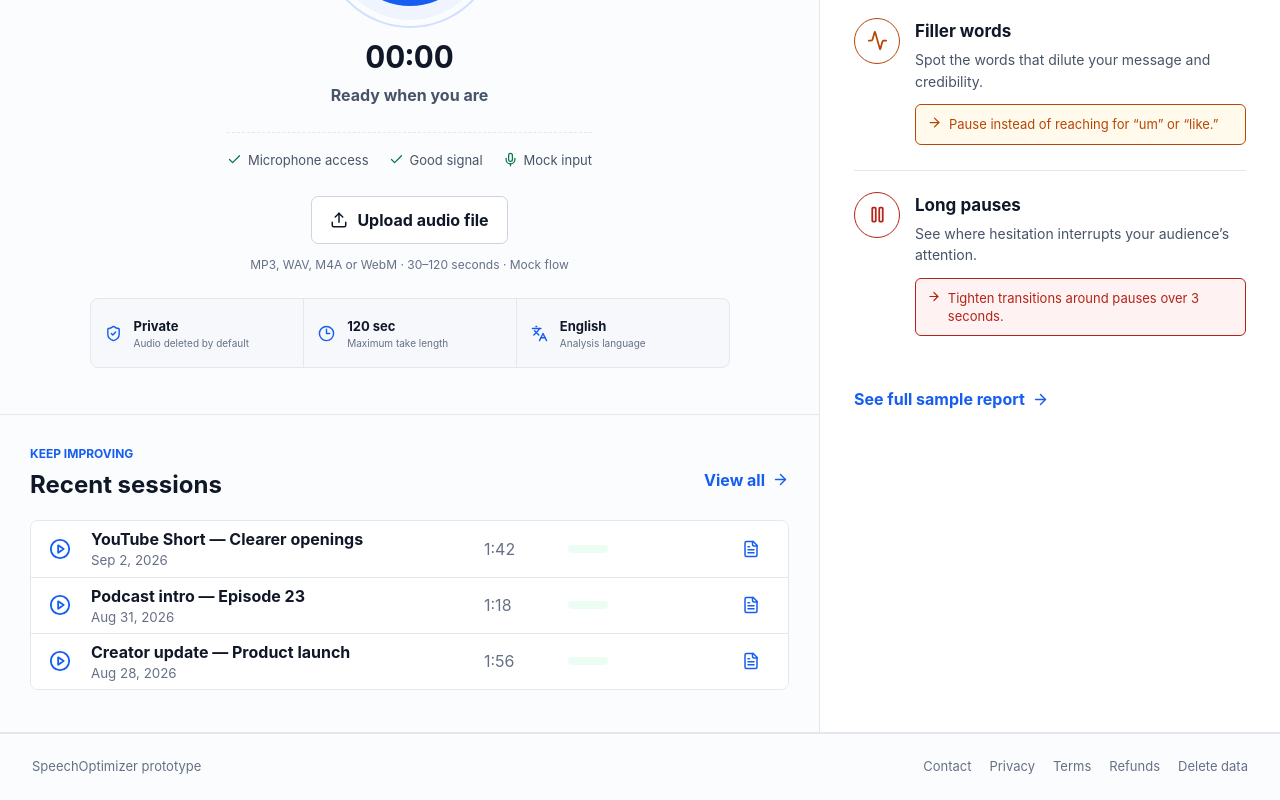
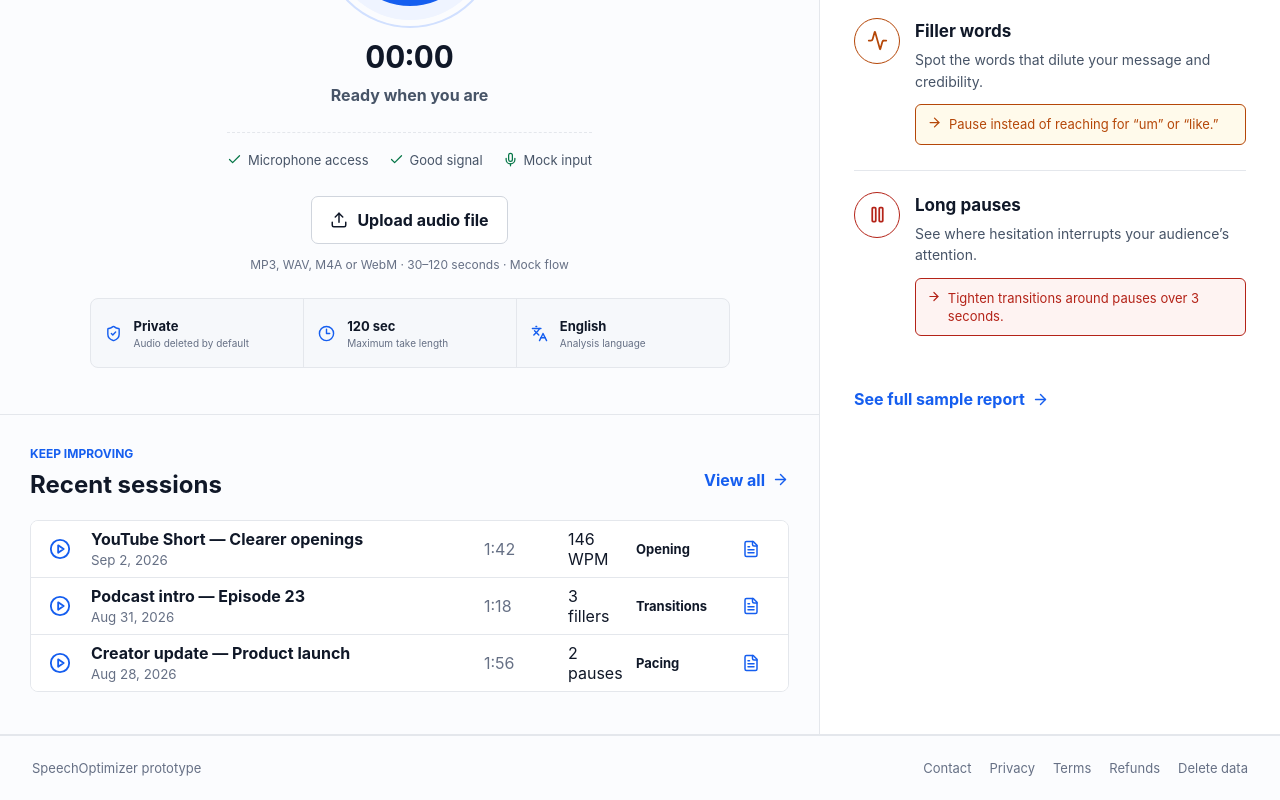
Before and after one commit to abo1016/SpeechOptimizer, a React (Vite) app in the folder prototype/: page / in a window 1280 px wide. Shown: the part 434-1234 px from the top of the page. Built offline with nearby package versions, Linux system fonts and the light colour scheme.

Commit message:
feat(prototype): update src/pages/HomePage.jsx for transcript coach

```diff
--- a/prototype/src/pages/HomePage.jsx
+++ b/prototype/src/pages/HomePage.jsx
@@ -40,8 +40,8 @@ function RecentSessions({ navigate }) {
             <PlayCircle size={22} />
             <span className="session-title"><strong>{session.title}</strong><small>{session.date}</small></span>
             <span className="session-duration">{session.duration}</span>
-            <span className={`score score-${session.score < 70 ? "amber" : "green"}`}>{session.score}</span>
-            <span className="session-status">{session.status}</span>
+            <span className="session-metric">{session.metric}</span>
+            <span className="session-status">{session.focus}</span>
             <FileText size={18} className="session-open" />
           </button>
         ))}
```
